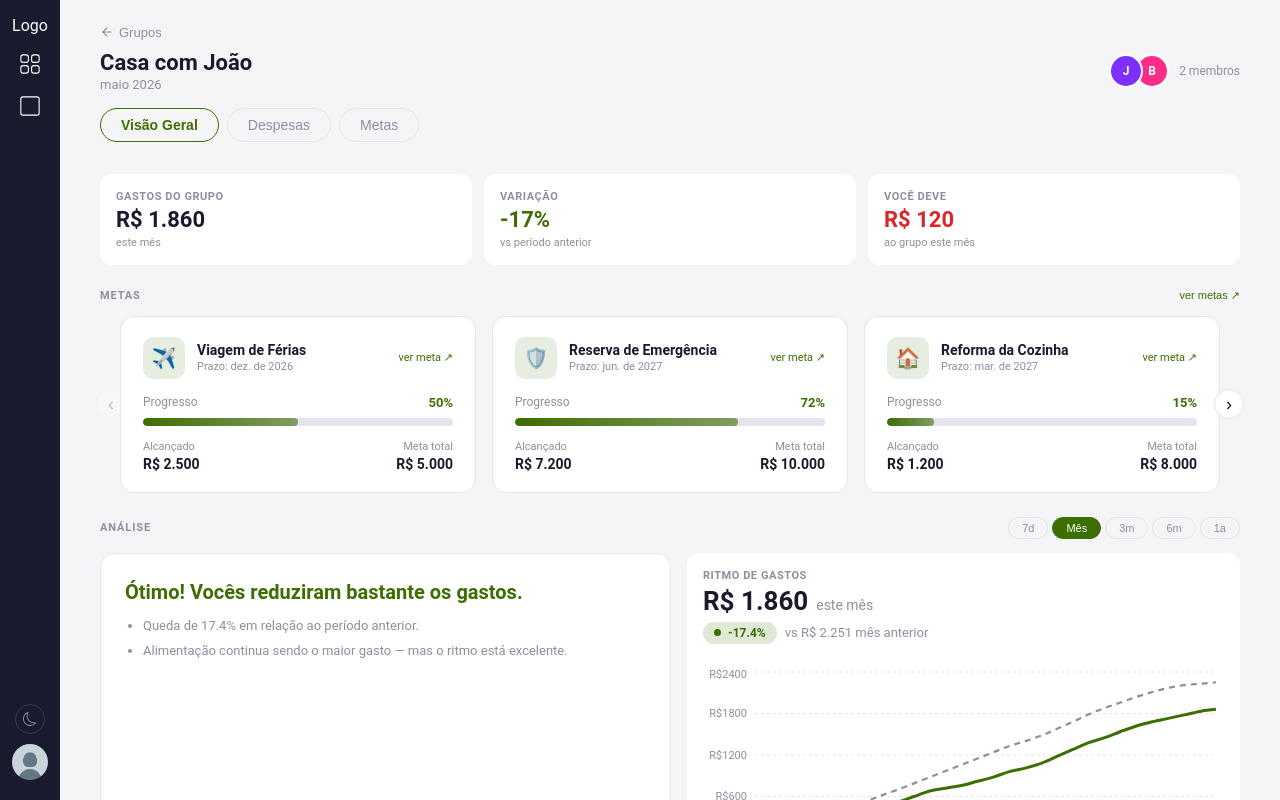
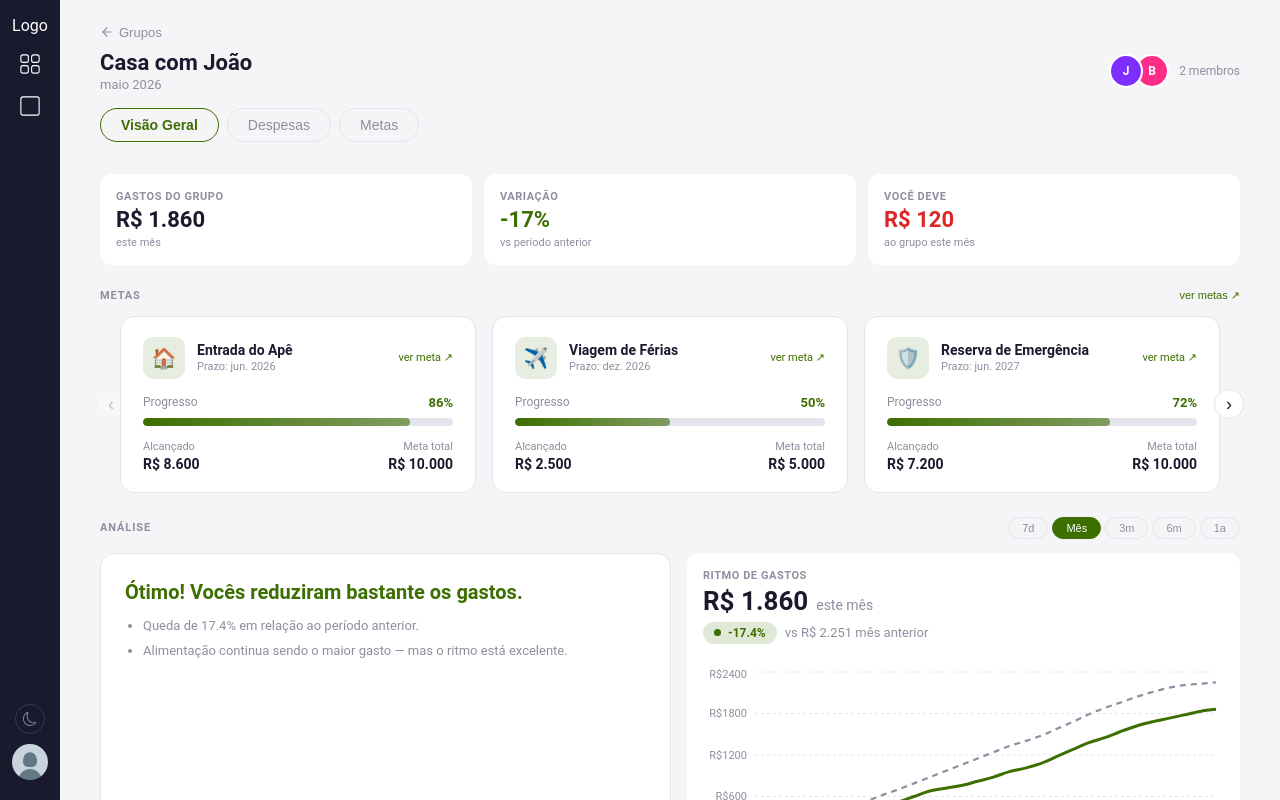
Before and after one commit to insper-classroom/2026-1-progeficaz-projeto3-front-super_awesome_team, a React (Vite) app: page /grupos/1 in a window 1280 px wide. Shown: the top 800 px of the page. Built offline with nearby package versions, Linux system fonts and the light colour scheme.

Commit message:
feat: adicao dos cards de resumo da aba de metas

```diff
--- a/src/pages/DetalhesGrupo/abas/Metas.jsx
+++ b/src/pages/DetalhesGrupo/abas/Metas.jsx
@@ -1,4 +1,98 @@
-// metas do grupo
-export function Metas() {
-  return <div>Metas</div>
+import styles from './Metas.module.css'
+
+const MS_POR_DIA = 1000 * 60 * 60 * 24
+
+function formatarMoeda(valor) {
+  return valor.toLocaleString('pt-BR', { style: 'currency', currency: 'BRL', minimumFractionDigits: 0 })
 }
+
+function pluralizar(quantidade, singular, plural) {
+  return quantidade === 1 ? singular : plural
+}
+
+function calcularPercentual(meta) {
+  if (!meta.total) return 0
+  return Math.min(100, Math.round((meta.alcancado / meta.total) * 100))
+}
+
+function obterDataPrazo(prazoData) {
+  if (!prazoData) return null
+
+  const [ano, mes] = prazoData.split('-').map(Number)
+  if (!ano || !mes) return null
+
+  return new Date(ano, mes, 0)
+}
+
+function calcularDiasRestantes(dataPrazo) {
+  const hoje = new Date()
+  const inicioHoje = new Date(hoje.getFullYear(), hoje.getMonth(), hoje.getDate())
+  const dias = Math.ceil((dataPrazo - inicioHoje) / MS_POR_DIA)
+
+  return Math.max(0, dias)
+}
+
+function calcularResumo(metas) {
+  const totalGuardado = metas.reduce((total, meta) => total + meta.alcancado, 0)
+  const progressoTotal = metas.reduce((total, meta) => total + calcularPercentual(meta), 0)
+  const progressoMedio = metas.length ? Math.round(progressoTotal / metas.length) : 0
+  const metasNoRitmo = metas.filter((meta) => meta.situacao === 'noRitmo').length
+
+  const proximaMeta = metas.reduce((maisProxima, meta) => {
+    const dataPrazo = obterDataPrazo(meta.prazoData)
+    if (!dataPrazo) return maisProxima
+    if (!maisProxima || dataPrazo < maisProxima.dataPrazo) return { ...meta, dataPrazo }
+    return maisProxima
+  }, null)
+
+  return {
+    totalGuardado,
+    progressoMedio,
+    metasNoRitmo,
+    proximaMeta,
+    diasProximoPrazo: proximaMeta ? calcularDiasRestantes(proximaMeta.dataPrazo) : 0,
+  }
+}
+
+export function Metas({ metas = [], membros = [] }) {
+  if (!metas.length) {
+    return (
+      <div className={styles.container}>
+        <div className={styles.vazio}>Nenhuma meta cadastrada.</div>
+      </div>
+    )
+  }
+
+  const resumo = calcularResumo(metas)
+  const textoMetasAtivas = pluralizar(metas.length, 'meta ativa', 'metas ativas')
+  const textoMembros = pluralizar(membros.length, 'membro', 'membros')
+  const textoNoRitmo = pluralizar(resumo.metasNoRitmo, 'meta no ritmo', 'metas no ritmo')
+
+  return (
+    <div className={styles.container}>
+      <section className={styles.resumoGrid} aria-label="Resumo das metas">
+
+        <article className={styles.cardResumo}>
+          <span className={styles.rotulo}>Total guardado</span>
+          <span className={`${styles.valor} ${styles.valorPositivo}`}>{formatarMoeda(resumo.totalGuardado)}</span>
+          <span className={styles.detalhe}>
+            em {metas.length} {textoMetasAtivas} com {membros.length} {textoMembros}
+          </span>
+        </article>
+
+        <article className={styles.cardResumo}>
+          <span className={styles.rotulo}>Progresso médio</span>
+          <span className={styles.valor}>{resumo.progressoMedio}%</span>
+          <span className={styles.detalhe}>{resumo.metasNoRitmo} {textoNoRitmo}</span>
+        </article>
+
+        <article className={styles.cardResumo}>
+          <span className={styles.rotulo}>Próximo prazo</span>
+          <span className={`${styles.valor} ${styles.valorPrimario}`}>{resumo.diasProximoPrazo} dias</span>
+          <span className={styles.detalhe}>{resumo.proximaMeta?.nome ?? 'Sem prazo definido'}</span>
+        </article>
+
+      </section>
+    </div>
+  )
+}
--- /dev/null
+++ b/src/pages/DetalhesGrupo/abas/Metas.module.css
@@ -0,0 +1,61 @@
+.container {
+  padding-top: 16px;
+}
+
+.resumoGrid {
+  display: flex;
+  gap: 12px;
+  margin-bottom: 24px;
+}
+
+.cardResumo {
+  flex: 1;
+  min-width: 0;
+  display: flex;
+  flex-direction: column;
+  gap: 4px;
+  background: var(--surface);
+  border-radius: 12px;
+  padding: 16px;
+}
+
+.rotulo {
+  font-size: 11px;
+  font-weight: 600;
+  text-transform: uppercase;
+  letter-spacing: 0.05em;
+  color: var(--text-muted);
+}
+
+.valor {
+  font-size: 22px;
+  font-weight: 700;
+  color: var(--text);
+}
+
+.valorPositivo {
+  color: var(--positive);
+}
+
+.valorPrimario {
+  color: var(--primary);
+}
+
+.detalhe {
+  font-size: 11px;
+  color: var(--text-muted);
+}
+
+.vazio {
+  background: var(--surface);
+  border-radius: 12px;
+  padding: 16px;
+  color: var(--text-muted);
+  font-size: 14px;
+}
+
+@media (max-width: 760px) {
+  .resumoGrid {
+    flex-direction: column;
+  }
+}
--- a/src/pages/DetalhesGrupo/index.jsx
+++ b/src/pages/DetalhesGrupo/index.jsx
@@ -23,7 +23,7 @@ export function DetalhesGrupo() {
   function renderizaAba() {
     if (abaAtiva === 'visaoGeral') return <VisaoGeral grupoId={id} onVerMetas={() => setAbaAtiva('metas')} onVerDespesas={() => setAbaAtiva('despesas')} />
     if (abaAtiva === 'despesas') return <Despesas />
-    if (abaAtiva === 'metas') return <Metas />
+    if (abaAtiva === 'metas') return <Metas metas={data?.metas} membros={data?.grupo?.membros} />
   }
 
   // retorna o estilo certo para cada aba
--- a/src/services/mockData.js
+++ b/src/services/mockData.js
@@ -21,10 +21,66 @@ const categoriasPrev = [
 ]
 
 const metas = [
-  { id: '1', nome: 'Viagem de Férias',     emoji: '✈️', prazo: 'dez. de 2026', alcancado: 2500,  total: 5000  },
-  { id: '2', nome: 'Reserva de Emergência',emoji: '🛡️', prazo: 'jun. de 2027', alcancado: 7200,  total: 10000 },
-  { id: '3', nome: 'Reforma da Cozinha',   emoji: '🏠', prazo: 'mar. de 2027', alcancado: 1200,  total: 8000  },
-  { id: '4', nome: 'Notebook Novo',        emoji: '💻', prazo: 'ago. de 2026', alcancado: 1200,  total: 3000  },
+  {
+    id: '1',
+    nome: 'Entrada do Apê',
+    emoji: '🏠',
+    prazo: 'jun. 2026',       // texto exibido na tela
+    prazoData: '2026-06',     // formato AAAA-MM usado para calcular dias restantes
+    alcancado: 8600,
+    total: 10000,
+    situacao: 'noRitmo',      // 'noRitmo' = barra verde | 'atencao' = barra laranja
+    tipo: 'grupo',            // 'grupo' = todos participam | 'pessoal' = só um membro
+    membrosIds: ['1', '2'],   // IDs dos membros que participam desta meta
+  },
+  {
+    id: '2',
+    nome: 'Viagem de Férias',
+    emoji: '✈️',
+    prazo: 'dez. 2026',
+    prazoData: '2026-12',
+    alcancado: 2500,
+    total: 5000,
+    situacao: 'atencao',
+    tipo: 'grupo',
+    membrosIds: ['1', '2'],
+  },
+  {
+    id: '3',
+    nome: 'Reserva de Emergência',
+    emoji: '🛡️',
+    prazo: 'jun. 2027',
+    prazoData: '2027-06',
+    alcancado: 7200,
+    total: 10000,
+    situacao: 'noRitmo',
+    tipo: 'pessoal',
+    membrosIds: ['1'],
+  },
+  {
+    id: '4',
+    nome: 'Móveis da Sala',
+    emoji: '🪑',
+    prazo: 'set. 2026',
+    prazoData: '2026-09',
+    alcancado: 980,
+    total: 3000,
+    situacao: 'atencao',
+    tipo: 'pessoal',
+    membrosIds: ['2'],
+  },
+  {
+    id: '5',
+    nome: 'Reforma da Cozinha',
+    emoji: '🔨',
+    prazo: 'mar. 2027',
+    prazoData: '2027-03',
+    alcancado: 1200,
+    total: 8000,
+    situacao: 'noRitmo',
+    tipo: 'grupo',
+    membrosIds: ['1', '2'],
+  },
 ]
 
 // Evolução de gastos: valores cumulativos (7d, 30d) ou totais mensais (3m, 6m, 1a)
```
